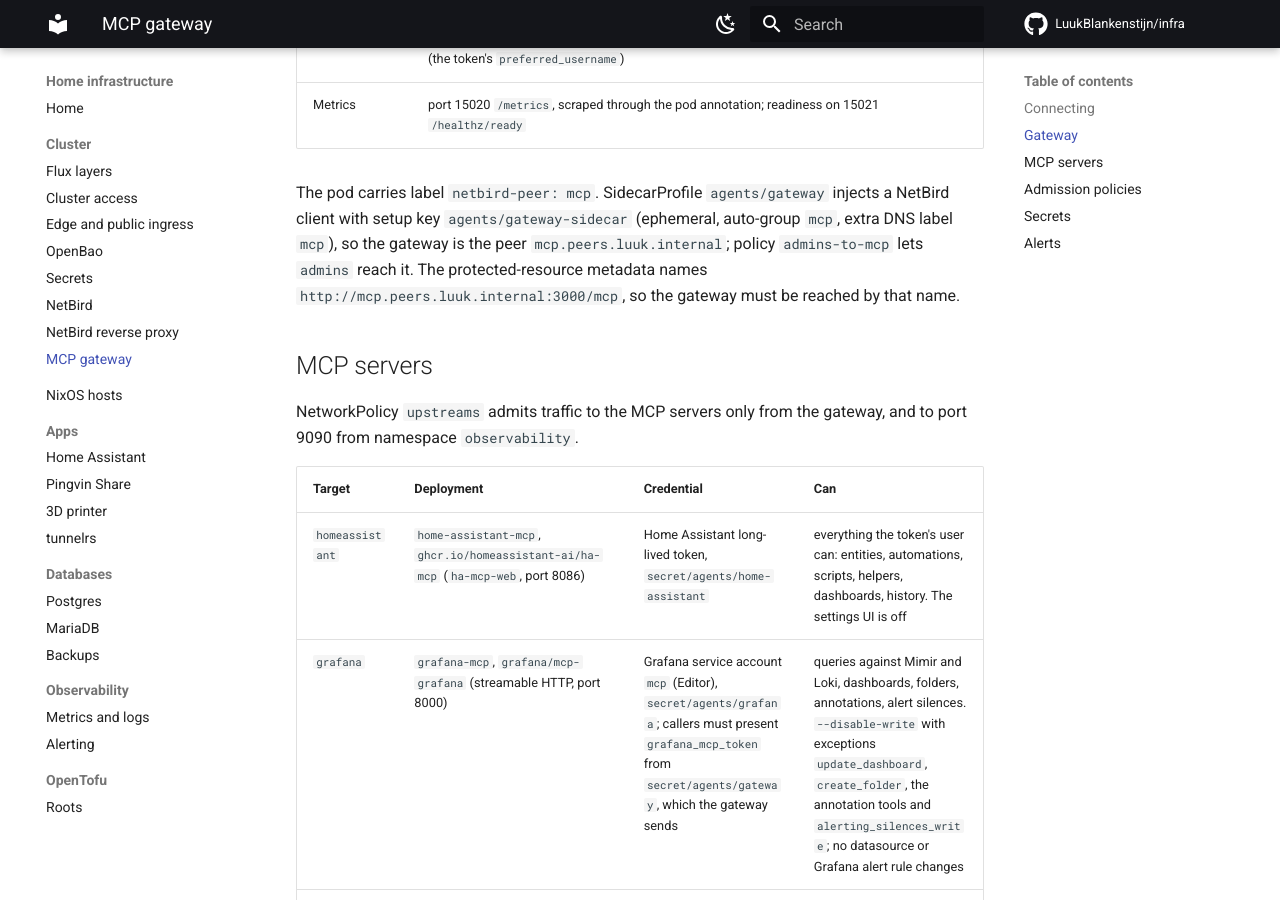
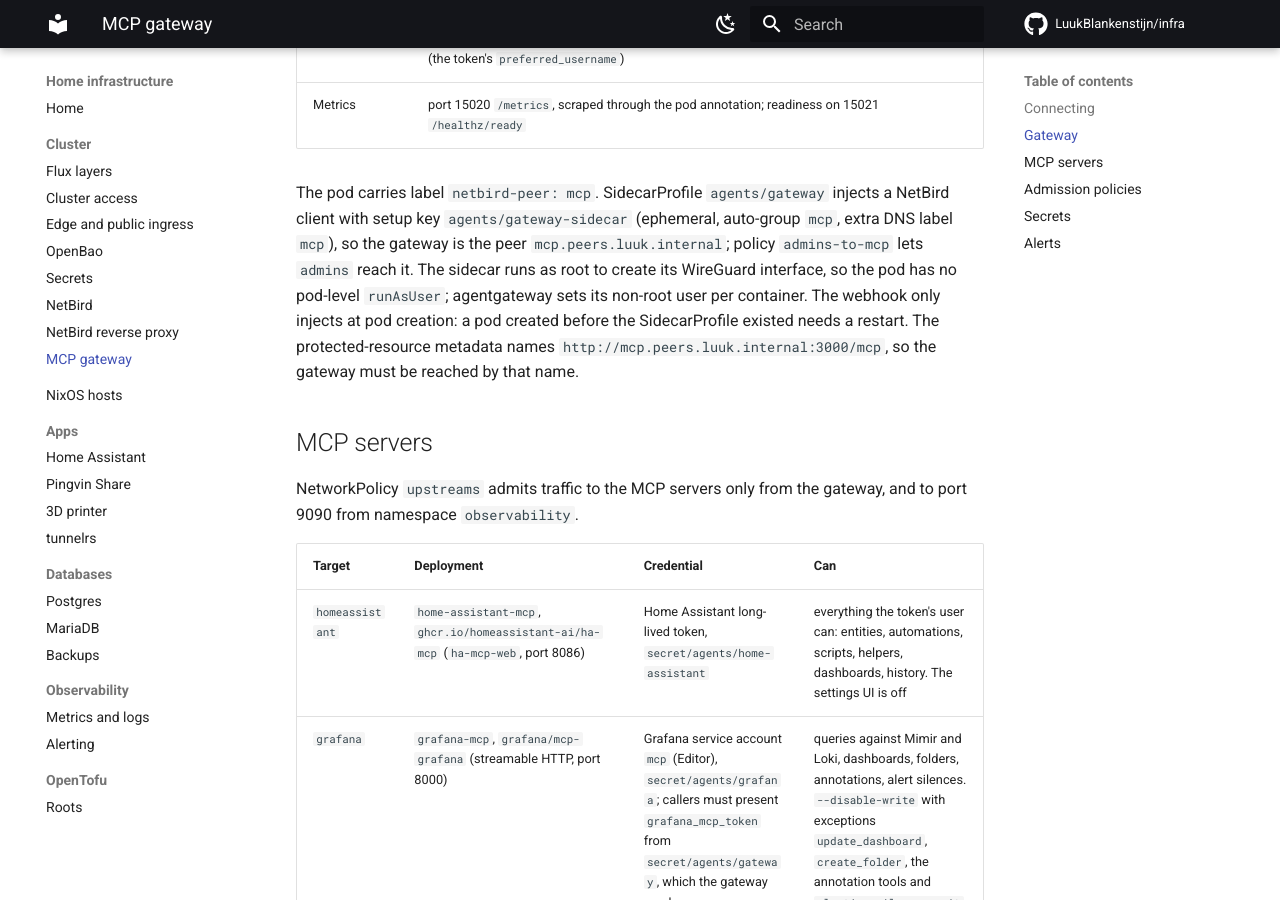
Before and after one commit to LuukBlankenstijn/infra, an MkDocs documentation site: the page built from docs/cluster/agents.md, in a window 1280 px wide and 900 px high, scrolled down 1443 px. Built offline with MkDocs 1.6.1 and Material for MkDocs 9.7.7, drawn with Linux system fonts in a browser that asks for light colours; comment, search, counter and statistics services are not loaded.

Commit message:
docs(agents): sidecar needs root and injects at pod creation

```diff
--- a/docs/cluster/agents.md
+++ b/docs/cluster/agents.md
@@ -50,6 +50,10 @@ The pod carries label `netbird-peer: mcp`. SidecarProfile `agents/gateway`
 injects a NetBird client with setup key `agents/gateway-sidecar` (ephemeral,
 auto-group `mcp`, extra DNS label `mcp`), so the gateway is the peer
 `mcp.peers.luuk.internal`; policy `admins-to-mcp` lets `admins` reach it. The
+sidecar runs as root to create its WireGuard interface, so the pod has no
+pod-level `runAsUser`; agentgateway sets its non-root user per container.
+The webhook only injects at pod creation: a pod created before the
+SidecarProfile existed needs a restart. The
 protected-resource metadata names `http://mcp.peers.luuk.internal:3000/mcp`, so
 the gateway must be reached by that name.
 
```
